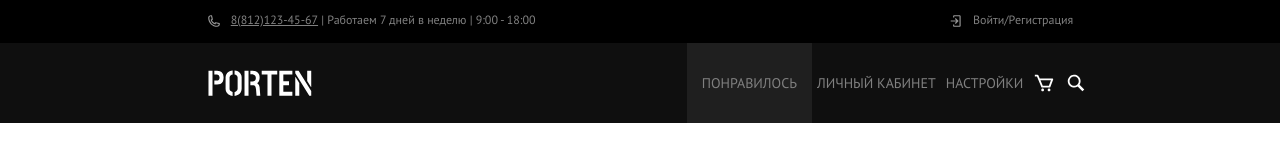
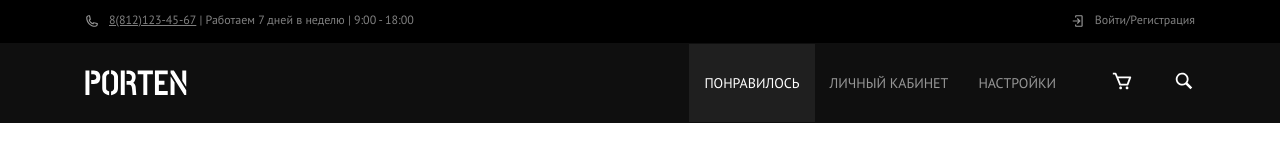
Before and after one commit to volkov73/porten-web, a website built with Parcel: page src/index.html in a window 1280 px wide. Built offline with nearby package versions, Linux system fonts and the light colour scheme.

Commit message:
making changes to navigation

```diff
--- a/src/index.html
+++ b/src/index.html
@@ -8,6 +8,7 @@
   </head>
   <body>
     <div class="top-line">
+      <div class="container container-flex top-line-wrapper">
         <div class="left-side">
           <img src="assets/images/phone.svg" alt="phone" class="phone-icon">
           <a class="phone-number" href="tel:8(812)123-45-67">8(812)123-45-67 </a>&nbsp;|  Работаем 7 дней в неделю  |  9:00 - 18:00
@@ -16,16 +17,23 @@
           <img src="assets/images/login.svg" alt="log" class="login">Войти/Регистрация
         </div>
       </div>
-    <div class="second-line">
-      <div class="left-line">
-        <img src="assets/images/logo-porten.svg" alt="logo-porten" class="logo-porten">
     </div>
-      <div class="right-line">
-        <div class="like">понравилось</div>
-        <div class="account">личный кабинет</div>
-        <div class="setting">настройки</div>
+    <div class="navigation">
+      <div class="container container-flex navigation-wrapper">
+        <a href="/" class="logo">
+          <img src="assets/images/logo-porten.svg" alt="logo">
+        </a>
+        <nav class="navigation-items">
+          <a href="#" class="navigation-item navigation-item-active">понравилось</a>
+          <a href="#" class="navigation-item">личный кабинет</a>
+          <a href="#" class="navigation-item">настройки</a>
+        </nav>
+        <a href="#">
           <img src="assets/images/bx-cart.svg" alt="bx-cart" class="bx-cart">
+        </a>
+        <a href="#">
           <img src="assets/images/icon-search.svg" alt="icon-search" class="icon-search">
+        </a>
       </div>
     </div>
   </body>
--- a/src/styles/styles.css
+++ b/src/styles/styles.css
@@ -61,13 +61,12 @@ body {
 .left-side {
     display: flex;
     justify-content: center;
-    margin: auto;
 }
 
 .right-side {
     display: flex;
     justify-content: center;
-    margin: auto;
+    margin-left: auto;
 }
 
 .phone-icon{
@@ -86,7 +85,7 @@ body {
     color: gray;
 }
 
-.second-line {
+.navigation {
     display: flex;
     width: 100%;
     height: 80px;
@@ -99,45 +98,60 @@ body {
     text-transform: uppercase;
 }
 
-.left-line {
+.navigation-items {
     display: flex;
     justify-content: center;
-    margin: auto;
-    padding-left: 20px;
+    margin-left: auto;
 }
 
-.right-line {
+.logo {
     display: flex;
-    justify-content: center;
-    margin: auto;
+    align-items: center;
+    width: 104px;
+    height: 49px;
+    margin-right: 20px;
 }
 
-.logo-porten {
-    width: 104px;
-    height: 49px;
+.navigation-item {
+    display: flex;
+    align-items: center;
+    padding: 30px 15px;
+    text-decoration: none;
+    color: #969696;
 }
 
-.like {
-    display: flex;
-    justify-content: center;
+.navigation-item-active {
     background: #1F1F1F;
-    padding-top: 31px;
-    padding-bottom: 31px;
-    padding-left: 15px;
-    padding-right: 15px;
-}
-
-.account, .setting {
-    display: flex;
-    margin: auto;
-    padding-left: 5px;
-    padding-right: 5px;
+    color: #ffffff;
 }
 
 .bx-cart, .icon-search {
-    margin: auto;
-    padding-left: 5px;
-    padding-right: 5px;
+    margin-left: 40px;
     width: 22px;
     height: 22px;
 }
+
+.container {
+    max-width: 1110px;
+    width: 100%;
+    margin: 0 auto;
+    padding: 0 20px;
+}
+
+.container-flex {
+    display: flex;
+}
+
+.container-full {
+    max-width: 100%;
+}
+
+.navigation-wrapper {
+    display: flex;
+    align-items: center;
+}
+
+.top-line-wrapper {
+    display: flex;
+    align-items: center;
+}
```
Lines whose indentation alone changed are shown as unchanged.
